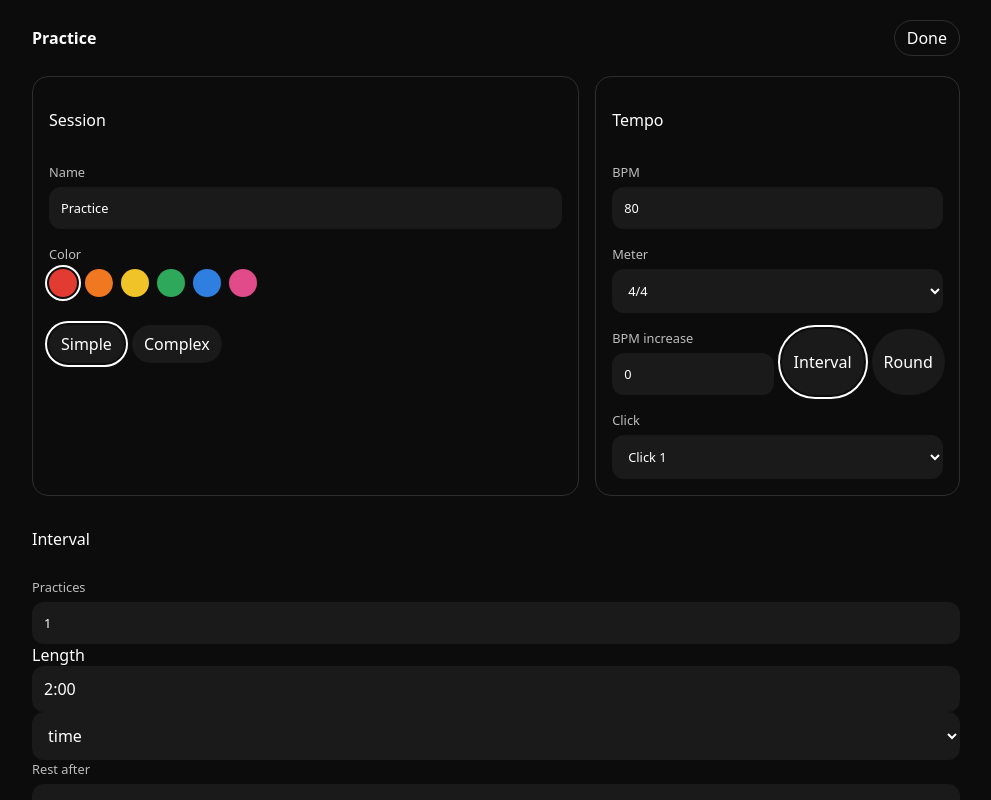
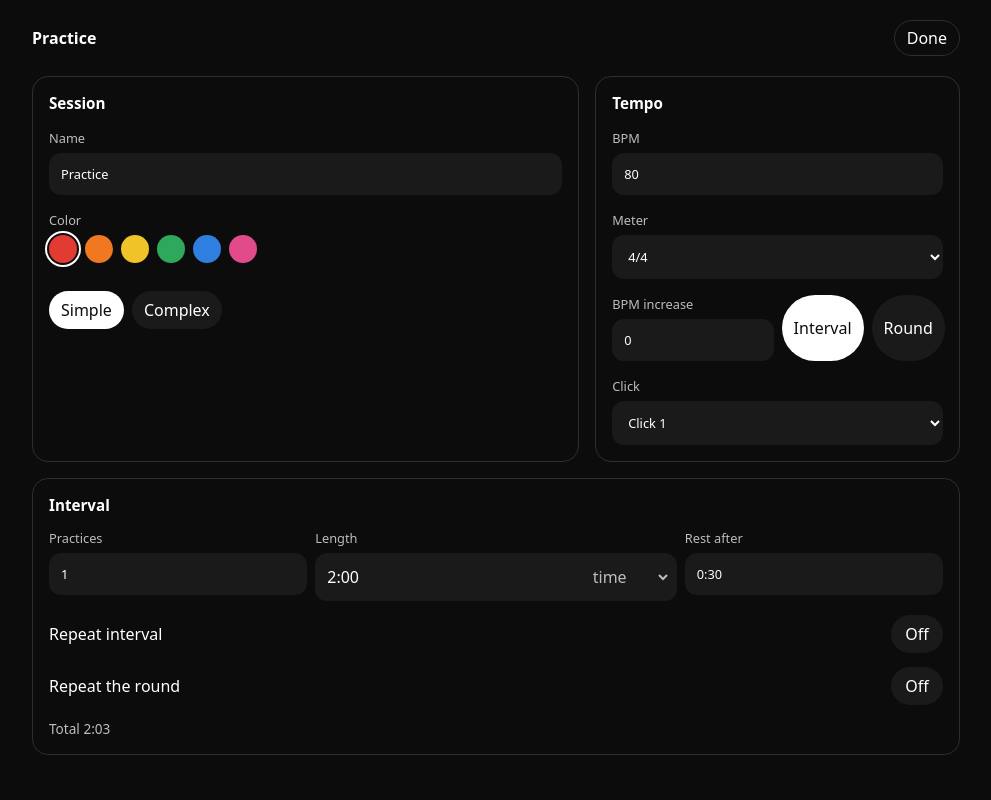
Before and after one commit to bycarlosgamez/metronome, a React (Vite) app: page / in a window 1280 px wide. Both pictures are taken after a click on the button "Edit". Shown: the top 800 px of the page, without its empty margins (144-1135 px from the left). Built offline with nearby package versions, Linux system fonts and the light colour scheme.

Commit message:
Style the editor cards, switches, and dropdown spacing.

```diff
--- a/src/app.css
+++ b/src/app.css
@@ -44,21 +44,39 @@ h1 { font-size: 1rem; font-weight: 600; margin: 0; }
 .controls > button { background: transparent; border: 0; }
 .editor-screen label, .color-field { display: flex; flex-direction: column; gap: 6px; color: var(--ink-muted); font-size: 0.8rem; }
 .editor-screen input, .editor-screen select { background: var(--surface); border: 0; border-radius: var(--radius-field); padding: 12px; color: var(--ink); width: 100%; }
+.editor-screen select { padding-right: 32px; }
 .color-dots { display: flex; gap: 8px; }
 .color-dots button { width: 28px; height: 28px; border: 0; border-radius: 50%; padding: 0; }
 .color-dots button[aria-checked="true"] { outline: 2px solid var(--ink); outline-offset: 2px; }
 .editor-cards { display: grid; grid-template-columns: 1.2fr 0.8fr; gap: 16px; align-items: stretch; padding: 20px 16px 0; }
 .editor-card { border: 1px solid var(--line); border-radius: var(--radius-card); padding: 16px; display: flex; flex-direction: column; gap: 16px; }
+.card-title { margin: 0; color: var(--ink); font-size: 0.95rem; font-weight: 600; }
 .increase-row { display: flex; gap: 8px; }
 .increase-row > * { flex: 1; min-width: 0; }
 .editor-card .color-field { margin-bottom: 12px; }
 .type-switch { display: flex; gap: 8px; }
-.editor-builder { display: flex; flex-direction: column; gap: 12px; padding: 16px 16px 24px; }
-.cycle-row { display: grid; grid-template-columns: auto 1fr 1fr auto; gap: 8px; align-items: end; }
+.editor-builder { display: flex; flex-direction: column; gap: 14px; margin: 16px 16px 24px; border: 1px solid var(--line); border-radius: var(--radius-card); padding: 16px; }
+.interval-row { display: grid; grid-template-columns: 1fr 1.4fr 1fr; gap: 8px; }
+.pair-row { display: grid; grid-template-columns: 1fr 1fr; gap: 8px; }
+.stacked-field { display: flex; flex-direction: column; gap: 6px; }
+.field-label { color: var(--ink-muted); font-size: 0.8rem; }
+.length-box { display: flex; align-items: center; background: var(--surface); border-radius: var(--radius-field); }
+.length-box input { flex: 1; min-width: 0; width: auto; background: transparent; }
+.length-box select { width: auto; background: transparent; color: var(--ink-muted); padding-left: 8px; padding-right: 28px; margin-right: 6px; }
+.switch-row { display: flex; justify-content: space-between; align-items: center; color: var(--ink); }
+.cycle-list { display: flex; flex-direction: column; gap: 8px; padding: 16px 16px 24px; }
+.cycle-row { display: grid; grid-template-columns: auto 1fr 1fr auto; gap: 12px; align-items: end; border: 1px solid var(--line); border-radius: var(--radius-card); padding: 14px 16px; }
 .cycle-row > * { min-width: 0; }
-.cycle-actions { display: flex; flex-direction: column; gap: 8px; }
+.cycle-index { padding-bottom: 12px; font-weight: 600; }
+.cycle-actions { display: flex; flex-direction: column; gap: 4px; padding-bottom: 4px; }
+.total { margin: 0; color: var(--ink-muted); font-size: 0.85rem; }
 .editor-screen button:not([class*="color-"]):not(.quiet) { background: var(--surface); border: 0; border-radius: var(--radius-pill); padding: 8px 12px; cursor: pointer; }
-.editor-screen button[aria-pressed="true"] { outline: 2px solid var(--ink); outline-offset: 2px; }
+.editor-screen .type-switch button { background: transparent; border: 1px solid var(--line); }
+.editor-screen .type-switch button[aria-pressed="true"] { background: var(--ink); color: var(--page); outline: none; }
+.editor-screen button.switch { min-width: 52px; background: var(--surface); }
+.editor-screen button.switch[aria-pressed="true"] { background: var(--stage-play); color: #111; outline: none; }
+.editor-screen .cycle-actions button { background: transparent; color: var(--ink-muted); padding: 4px 0; }
+.editor-screen button.add-cycle { width: 100%; background: transparent; border: 1px dashed var(--line); border-radius: var(--radius-card); padding: 12px; }
 @media (max-width: 799px) {
-  .editor-cards { grid-template-columns: 1fr; }
+  .editor-cards, .interval-row, .pair-row { grid-template-columns: 1fr; }
 }
```
